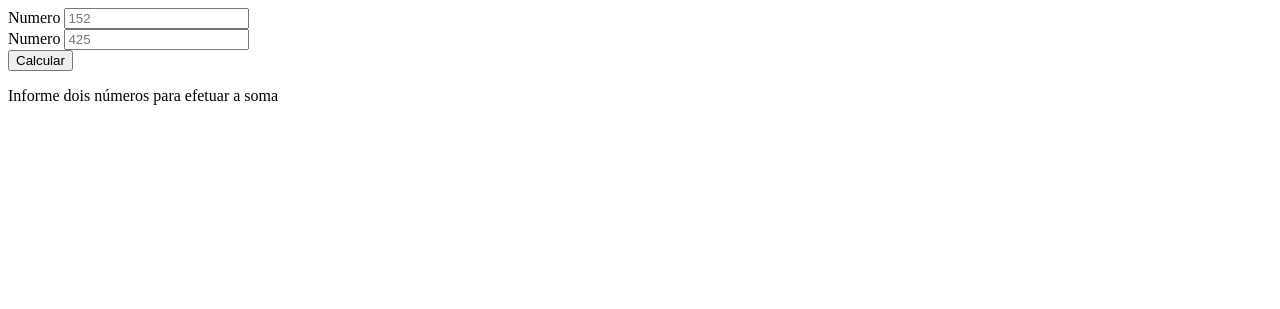
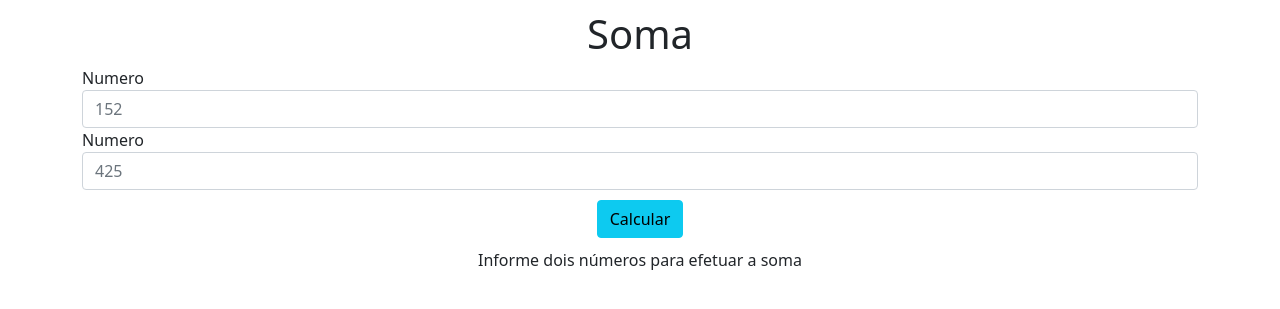
Before and after one commit to Vieiraork/Django-exemple, a Django app: page / in a window 1280 px wide. Shown: the top 309 px of the page. Run offline with Django 3.2, Linux system fonts and the light colour scheme.

Commit message:
include base template and change others

```diff
--- /dev/null
+++ b/exemplos/tarefas/templates/base.html
@@ -0,0 +1,16 @@
+<!DOCTYPE html>
+<html lang="en">
+<head>
+    <meta charset="UTF-8">
+    <meta http-equiv="X-UA-Compatible" content="IE=edge">
+    <meta name="viewport" content="width=device-width, initial-scale=1.0">
+    <link href="https://cdn.jsdelivr.net/npm/bootstrap@5.0.2/dist/css/bootstrap.min.css" rel="stylesheet" integrity="sha384-EVSTQN3/azprG1Anm3QDgpJLIm9Nao0Yz1ztcQTwFspd3yD65VohhpuuCOmLASjC" crossorigin="anonymous">
+    <title>{% block title %}{% endblock %}</title>
+</head>
+<body>
+    {% block content %}
+
+    {% endblock %}
+    <script src="https://cdn.jsdelivr.net/npm/bootstrap@5.0.2/dist/js/bootstrap.bundle.min.js" integrity="sha384-MrcW6ZMFYlzcLA8Nl+NtUVF0sA7MsXsP1UyJoMp4YLEuNSfAP+JcXn/tWtIaxVXM" crossorigin="anonymous"></script>
+</body>
+</html>
--- a/exemplos/tarefas/templates/tarefas/contas.html
+++ b/exemplos/tarefas/templates/tarefas/contas.html
@@ -1,37 +1,33 @@
-<!DOCTYPE html>
-<html lang="en">
-<head>
-    <meta charset="UTF-8">
-    <meta http-equiv="X-UA-Compatible" content="IE=edge">
-    <meta name="viewport" content="width=device-width, initial-scale=1.0">
-    <title>Contas</title>
-    <style>
+{% extends 'base.html' %}
 
-    </style>
-</head>
-<body>
+{% block title %}{% endblock %}
+
+{% block content %}
     <form method="POST">
         <div class="container">
+            <h1 style="padding-top: 10px; text-align: center">Soma</h1>
+            <div class="form-group">
                 <label for="numero1">Numero</label>
                 <input type="text" name="numero1" id="numero1"
-            placeholder="152">
+                placeholder="152" class="form-control">
             </div>
-        <div>
+            <div class="form-group">
                 <label for="numero2">Numero</label>
                 <input type="text" name="numero2" id="numero2"
-            placeholder="425">
+                placeholder="425" class="form-control">
             </div>
-        <div>
-            <input type="submit" value="Calcular">
+            <div class="btn-div" style="padding-top: 10px; text-align: center">
+                <input type="submit" value="Calcular" class="btn btn-info">
             </div>
-        <div>
+
+            <div style="padding-top: 10px; text-align: center">
                 {% if soma != 0 %}
-                <h1>Resultado da soma</h1>
+                    <h3>Resultado da soma</h3>
                     <p>{{ soma }}</p>
                 {% else %}
                     <p>Informe dois números para efetuar a soma</p>
                 {% endif %}
             </div>
+        </div>
     </form>
-</body>
-</html>
+{% endblock %}
```
Also changed, not shown: exemplos/tarefas/templates/tarefas/base.html (deleted, +0 -14 lines). Lines whose indentation alone changed are shown as unchanged.
